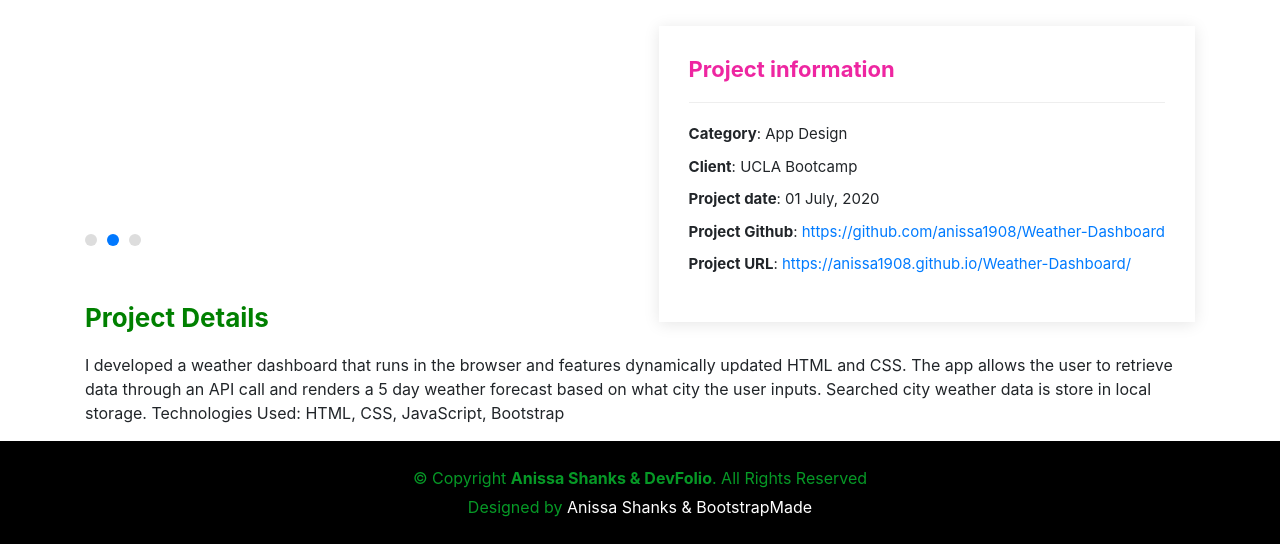
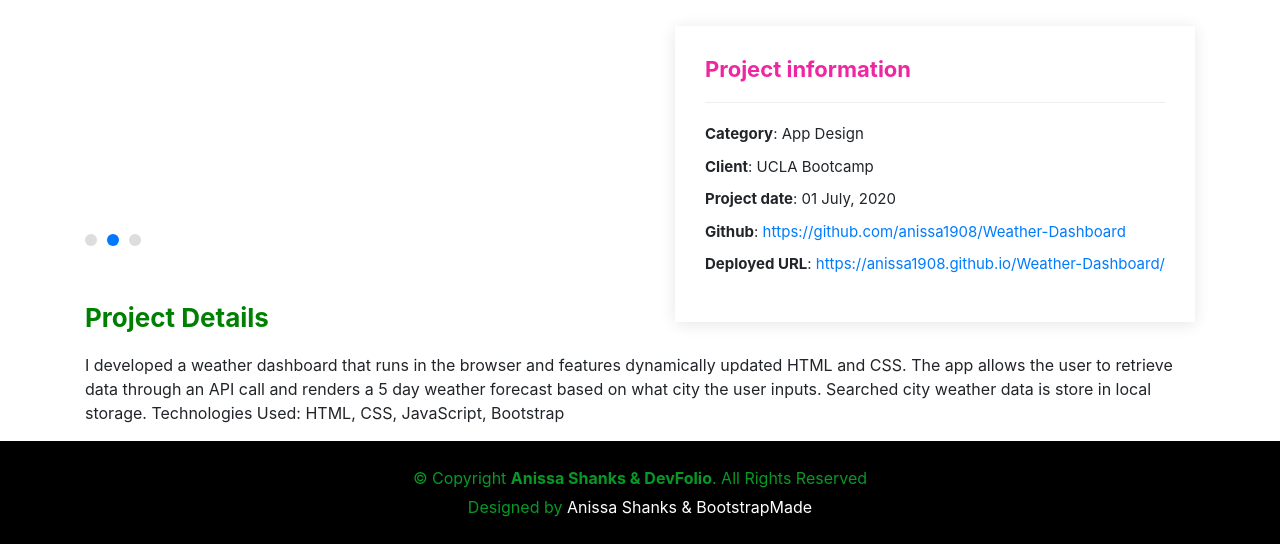
Before and after one commit to anissa1908/Portfolio_Final, a website with bundled scripts: page portfolio-details-weather.html in a window 1280 px wide. Shown: the part 1000-1544 px from the top of the page. Built offline with nearby package versions, Linux system fonts and the light colour scheme.

Commit message:
renamed github and url links

```diff
--- a/portfolio-details-weather.html
+++ b/portfolio-details-weather.html
@@ -104,8 +104,8 @@
               <li><strong>Category</strong>: App Design</li>
               <li><strong>Client</strong>: UCLA Bootcamp</li>
               <li><strong>Project date</strong>: 01 July, 2020</li>
-              <li><strong>Project Github</strong>: <a href="#">https://github.com/anissa1908/Weather-Dashboard</a></li>
-              <li><strong>Project URL</strong>: <a href="#">https://anissa1908.github.io/Weather-Dashboard/</a></li>
+              <li><strong>Github</strong>: <a href="#">https://github.com/anissa1908/Weather-Dashboard</a></li>
+              <li><strong>Deployed URL</strong>: <a href="#">https://anissa1908.github.io/Weather-Dashboard/</a></li>
             </ul>
           </div>
 
```
